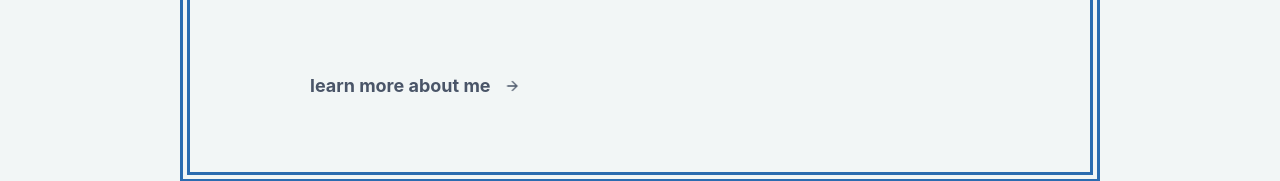
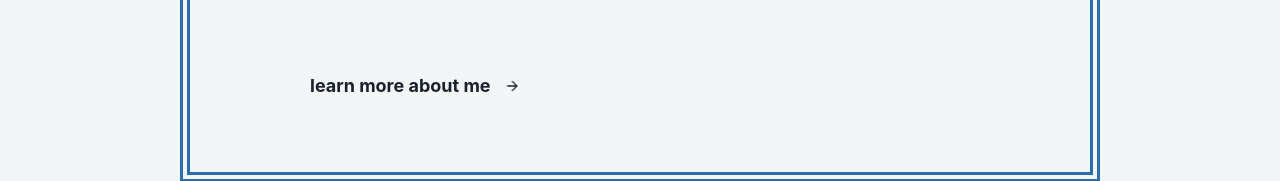
Before and after one commit to kev0921/personal-website, a React (Vite) app: page / in a window 1280 px wide. Shown: the part 627-808 px from the top of the page. Built offline with nearby package versions, Linux system fonts and the light colour scheme.

Commit message:
added some darkmode optimizations

```diff
--- a/src/components/Introduction.jsx
+++ b/src/components/Introduction.jsx
@@ -4,6 +4,8 @@ import { ArrowForwardIcon } from '@chakra-ui/icons'
 import { keyframes } from "@emotion/react";
 
 const Introduction = () => {
+
+    const { colorMode, toggleColorMode } = useColorMode();
 
     const arrowAnimation = keyframes`
         0% {
@@ -23,16 +25,16 @@ const Introduction = () => {
 
     return (
         <Box mt="10px" fontWeight="normal" fontSize="18px" pt="10px" lineHeight={1.8} color="gray.600">
-            <Text mb={5}>
+            <Text mb={5} color={colorMode === "dark" ? "gray.500" : "gray.600"}>
                 Lorem ipsum dolor, sit amet consectetur adipisicing elit. Unde delectus hic accusantium earum expedita fugiat. Accusantium rem atque saepe nulla ab ad impedit architecto voluptatem reiciendis. Error molestiae officiis quo!
                 Lorem ipsum dolor sit amet consectetur, adipisicing elit.
             </Text>
 
-            <Text>
+            <Text color={colorMode === "dark" ? "gray.500" : "gray.600"}>
                 Lorem ipsum dolor, sit amet consectetur adipisicing elit. Unde delectus hic accusantium earum expedita fugiat. Accusantium rem atque saepe nulla ab ad impedit architecto voluptatem reiciendis. Error molestiae officiis quo!
             </Text>
 
-            <HStack alignItems="center" mt={70} fontWeight="bold" _hover={{ textDecoration: "underline"}} color="grey.800" >
+            <HStack alignItems="center" mt={70} fontWeight="bold" _hover={{ textDecoration: "underline"}} color={colorMode === "dark" ? "gray.400" : "gray.800"} >
                 <a href="/About">learn more about me</a>
                 <AnimatedArrow/>
             </HStack>
--- a/src/components/Projects.jsx
+++ b/src/components/Projects.jsx
@@ -1,6 +1,9 @@
-import { SimpleGrid, Card, CardHeader, CardBody, CardFooter, Text, Flex, Image, HStack, VStack, Box} from "@chakra-ui/react";
+import { SimpleGrid, Card, CardHeader, CardBody, CardFooter, Text, Flex, Image, HStack, VStack, Box, useColorMode} from "@chakra-ui/react";
 
 const Projects = () => {
+
+    const { colorMode, toggleColorMode } = useColorMode();
+
     return (
         <SimpleGrid columns={2} spacing={10} zIndex="1">
             <Card maxHeight="600px" borderRadius={20} boxShadow={"lg"}>
@@ -13,7 +16,7 @@ const Projects = () => {
                 <Image src="/public/img/MelodyMatch.png" alt="Image" minWidth="85%" maxWidth="90%" maxHeight="30%" objectFit="cover" borderRadius="xl" mx="auto"/>
 
                 <CardBody fontWeight="normal" fontSize="20px" color="gray.600">
-                    <Text>MelodyMatch is a spotify song recommendation app. Connect your spotify account to our app and, with a click of a button, generate a list of songs from our database that are taylored to your song preferences!</Text>
+                    <Text color={colorMode === "dark" ? "gray.300" : "gray.600"}>MelodyMatch is a spotify song recommendation app. Connect your spotify account to our app and, with a click of a button, generate a list of songs from our database that are taylored to your song preferences!</Text>
                 </CardBody>
 
                 <CardFooter>
@@ -49,7 +52,7 @@ const Projects = () => {
                 <Image src="/public/img/PersonalWebsite.png" alt="Image" minWidth="85%" maxWidth="90%" maxHeight="30%" objectFit="cover" borderRadius="xl" mx="auto"/>
 
                 <CardBody fontWeight="normal" fontSize="20px" color="gray.600">
-                    <Text>My personal website where I illustrate my latest projects, my current work experiences, and some fun facts about myself! My website has a contact page if you want to send me message :{")"}</Text>
+                    <Text color={colorMode === "dark" ? "gray.300" : "gray.600"}>My personal website where I illustrate my latest projects, my current work experiences, and some fun facts about myself! My website has a contact page if you want to send me message :{")"}</Text>
                 </CardBody>
 
                 <CardFooter>
@@ -81,7 +84,7 @@ const Projects = () => {
                 <Image src="/public/img/MazeSolverRobot.png" alt="Image" minWidth="85%" maxWidth="90%" maxHeight="30%" objectFit="cover" borderRadius="xl" mx="auto"/>
 
                 <CardBody fontWeight="normal" fontSize="20px" color="gray.600">
-                    <Text>Using Arduino robot parts and the Arduino IDE, I created a robot that is able to solve simple mazes using data gathered by its ultrasonic sensor.</Text>
+                    <Text color={colorMode === "dark" ? "gray.300" : "gray.600"}>Using Arduino robot parts and the Arduino IDE, I created a robot that is able to solve simple mazes using data gathered by its ultrasonic sensor.</Text>
                 </CardBody>
 
                 <CardFooter>
@@ -109,7 +112,7 @@ const Projects = () => {
                 <Image src="/public/img/ClubWebsite.png" alt="Image" minWidth="85%" maxWidth="90%" maxHeight="30%" objectFit="cover" borderRadius="xl" mx="auto"/>
 
                 <CardBody fontWeight="normal" fontSize="20px" color="gray.600">
-                    <Text>This is the website I created with a team of web developers for the RCHRA club at UofT. This website provides information on upcoming club events, infromation about the club, and more.</Text>
+                    <Text color={colorMode === "dark" ? "gray.300" : "gray.600"}>This is the website I created with a team of web developers for the RCHRA club at UofT. This website provides information on upcoming club events, infromation about the club, and more.</Text>
                 </CardBody>
 
                 <CardFooter overflow="auto">
```
